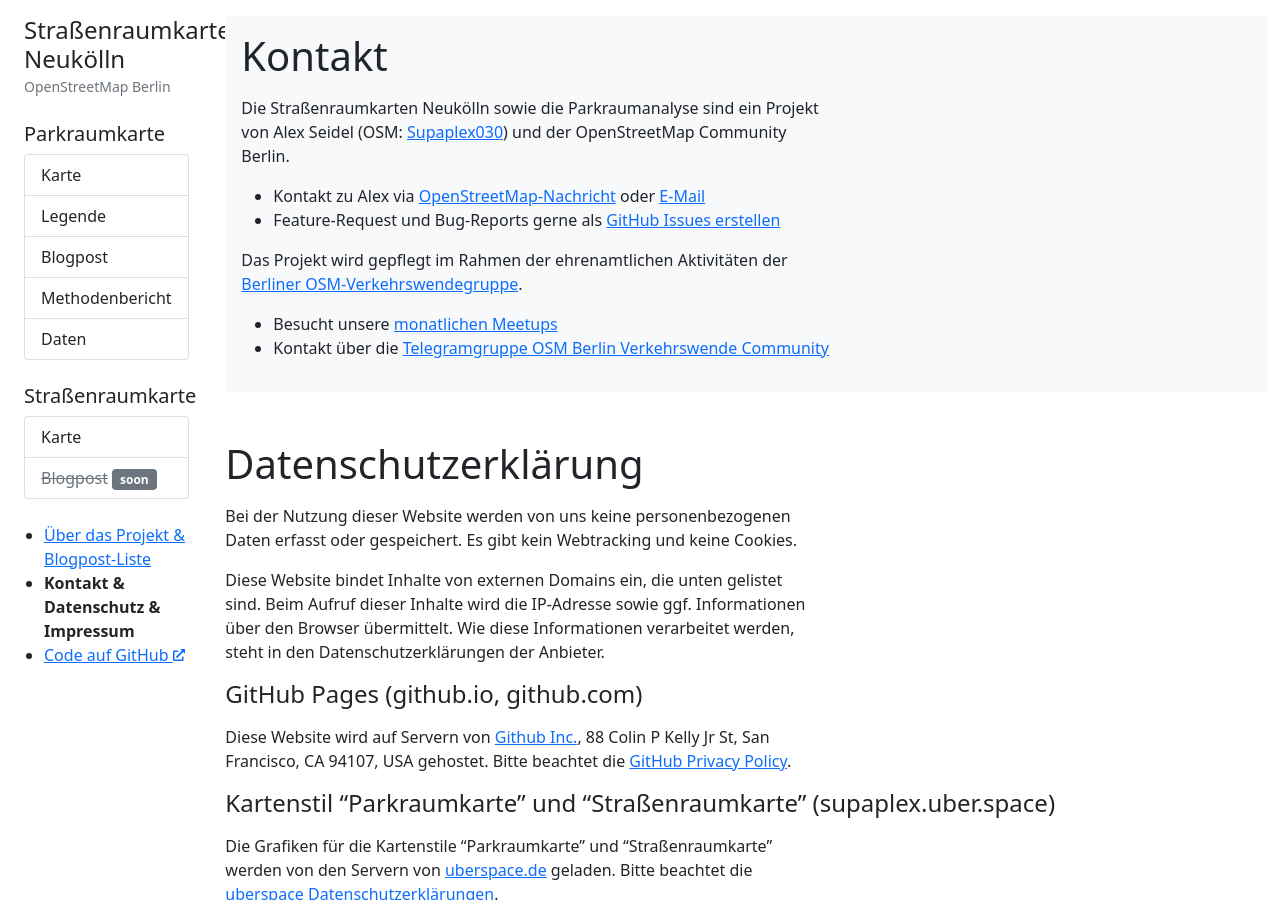
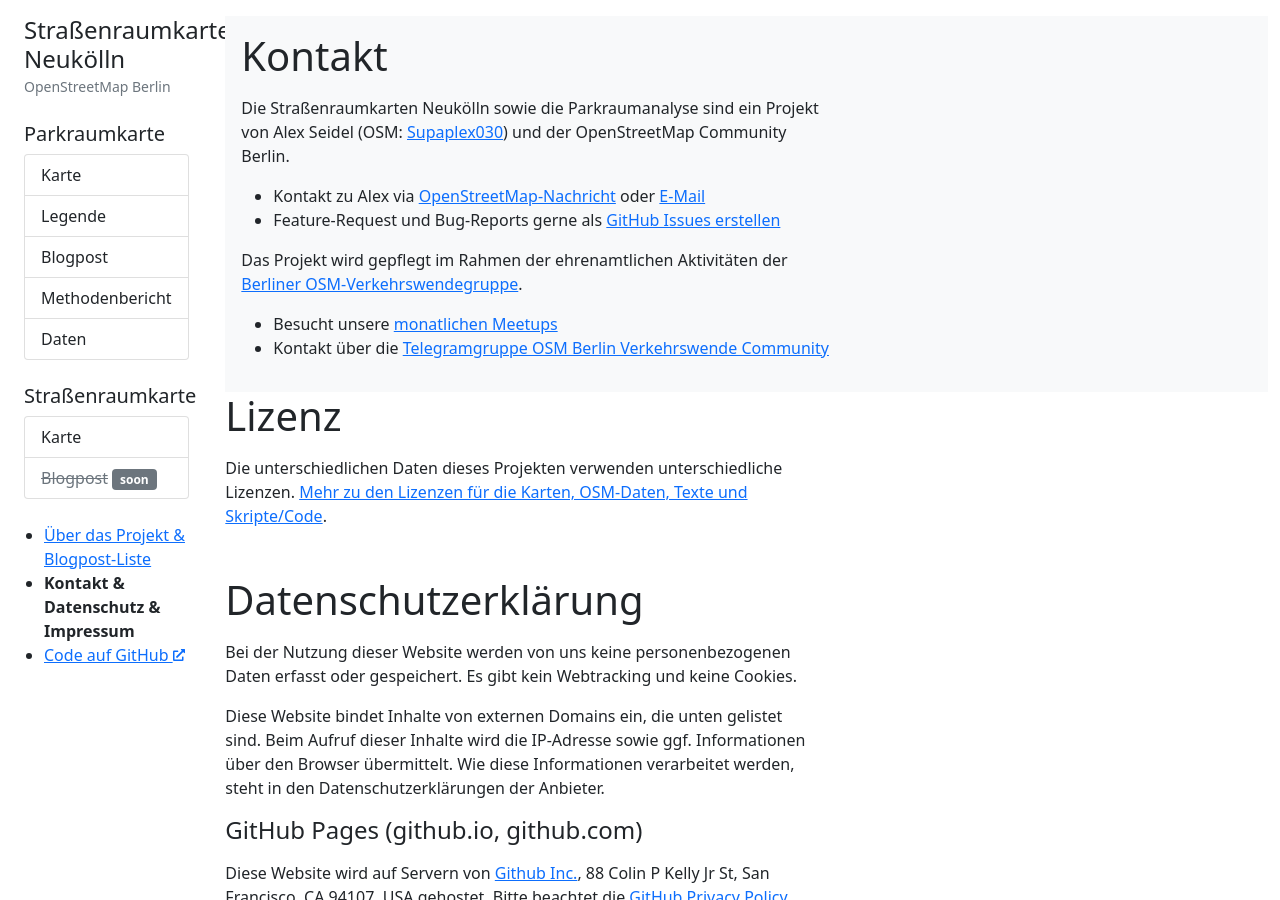
Before and after one commit to osmberlin/strassenraumkarte-neukoelln, a Jekyll site: the page built from contact.md, in a window 1280 px wide and 900 px high. Built offline with Jekyll 4.4.1, drawn with Linux system fonts in a browser that asks for light colours.

Commit message:
Add licence information.
Closes https://github.com/SupaplexOSM/strassenraumkarte-neukoelln/issues/1

```diff
--- a/contact.md
+++ b/contact.md
@@ -21,6 +21,11 @@ Das Projekt wird gepflegt im Rahmen der ehrenamtlichen Aktivitäten der [Berline
 * Kontakt über die [Telegramgruppe OSM Berlin Verkehrswende Community]((https://t.me/osmberlinverkehr))
 
 </div>
+
+# Lizenz
+{: class='mb-3' }
+
+Die unterschiedlichen Daten dieses Projekten verwenden unterschiedliche Lizenzen. [Mehr zu den Lizenzen für die Karten, OSM-Daten, Texte und Skripte/Code](https://github.com/SupaplexOSM/strassenraumkarte-neukoelln/blob/main/LICENSE.md).
 
 # Datenschutzerklärung
 {: class='mb-3 mt-5' }
```
Also changed, not shown: LICENSE.md (added).
